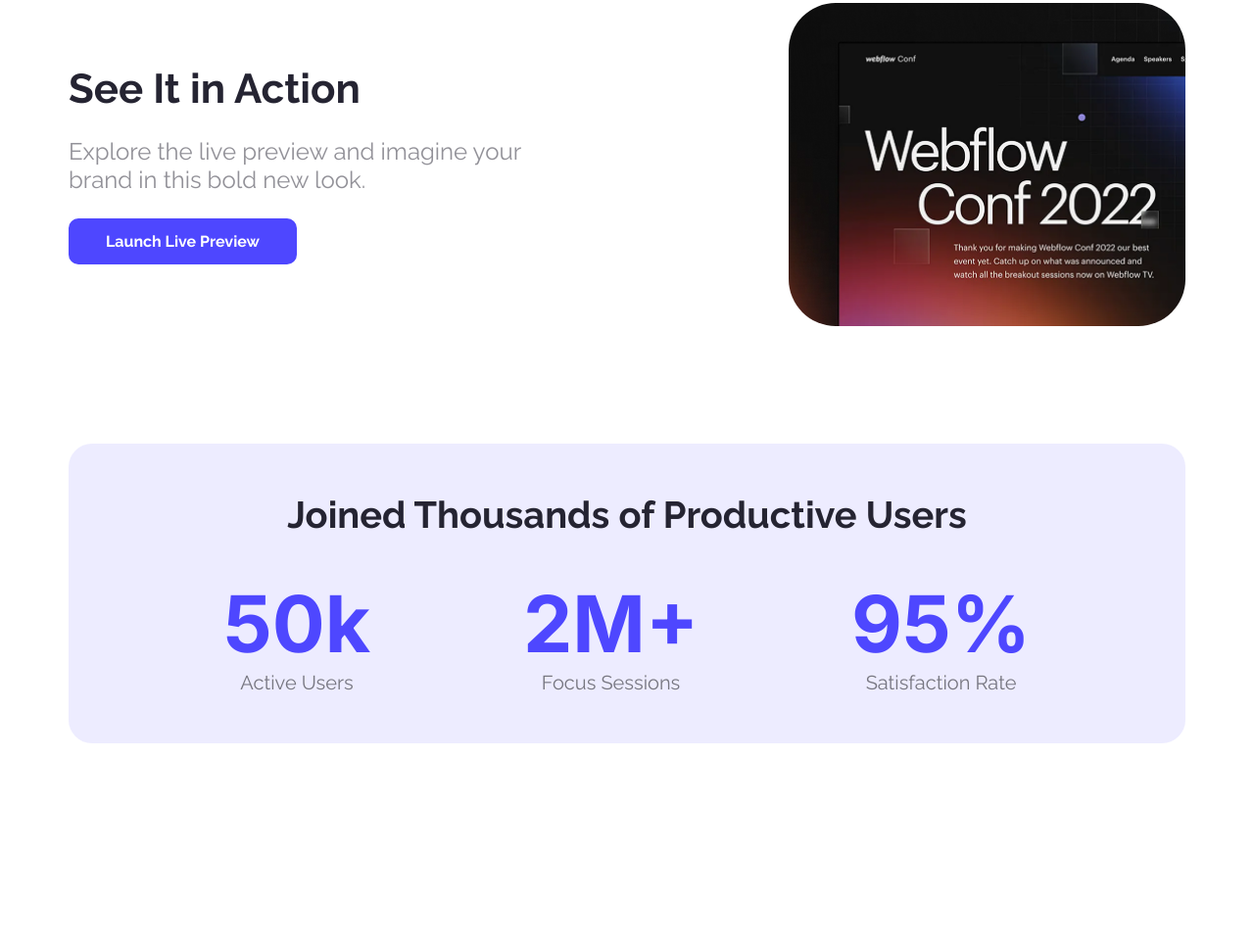
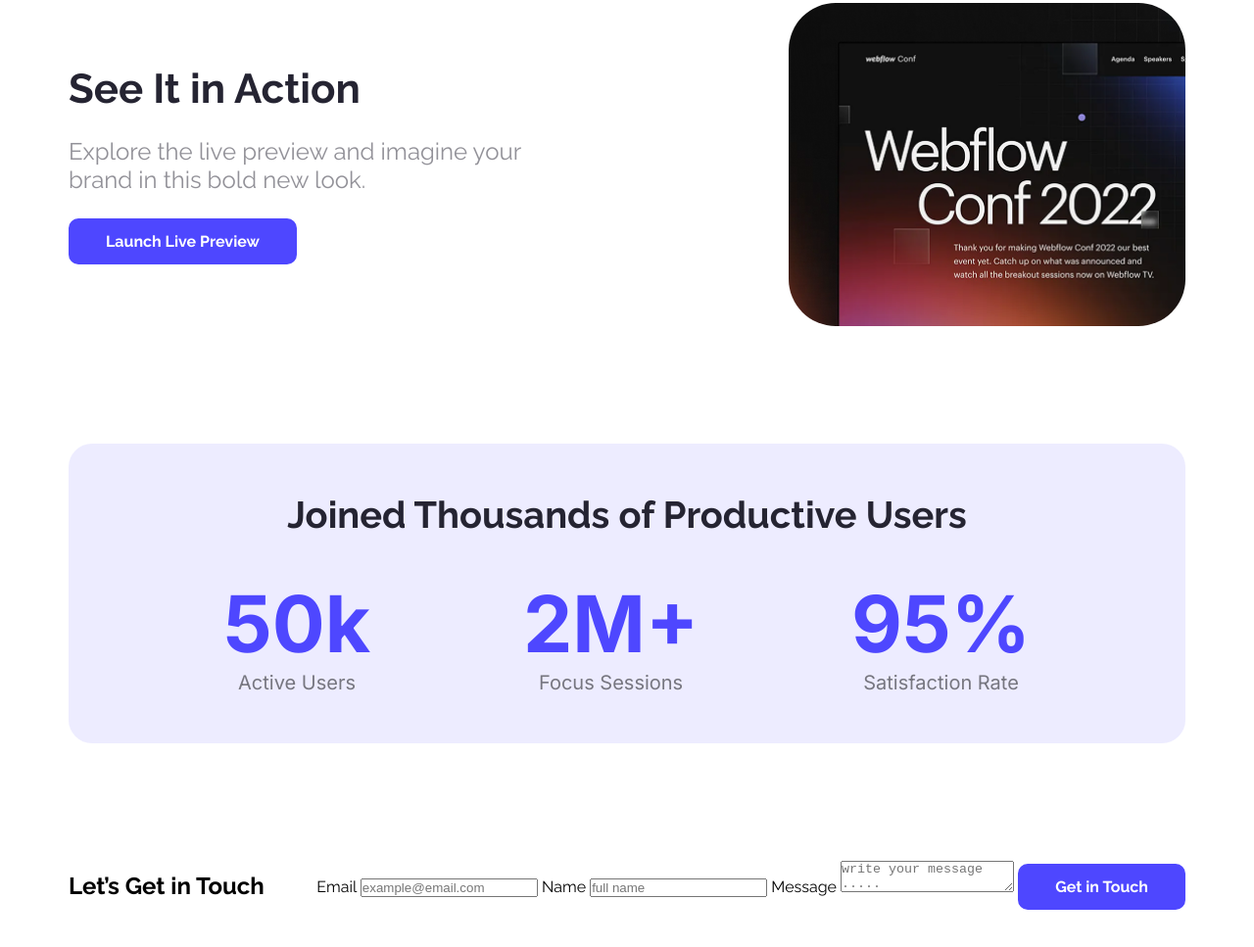
Before and after one commit to Shamim-Islam/B12A01-landing-launchpad, a plain HTML site: page index.html in a window 1280 px wide. Shown: the part 917-1884 px from the top of the page at 98% size. Before the commit the page ends 1796 px from the top, so only its background shows below. Drawn offline with Linux system fonts and the light colour scheme.

Commit message:
updating some styles

```diff
--- a/index.html
+++ b/index.html
@@ -51,6 +51,28 @@
                 </div>
             </div>
         </section>
+
+        <!-- Users feedback section -->
+        <section class="feedback">
+
+        </section>
+
+        <!-- Get In Touch Section -->
+        <section class="contact">
+            <h1 class="contact-title">Let’s Get in Touch</h1>
+            <div class="contact-form">
+                <form action="">
+                    <label for="email">Email</label>
+                    <input type="email" name="email" id="" placeholder="example@email.com">
+                    <label for="name">Name</label>
+                    <input type="text" name="name" id="" placeholder="full name">
+                    <label for="message">Message</label>
+                    <textarea name="message" id="" placeholder="write your message ....."></textarea>
+                    <input class="btn-primary" type="submit" value="Get in Touch">
+                </form>
+            </div>
+        </section>
+
     </main>
 </body>
 </html>
--- a/styles/style.css
+++ b/styles/style.css
@@ -21,6 +21,10 @@
   margin: 0;
   padding: 0;
   box-sizing: border-box;
+}
+
+body {
+  background-color: rgba(255, 255, 255, 0.5);
 }
 
 /* Shared style */
@@ -148,4 +152,15 @@ header {
 .user p {
   font-size: 20px;
   color: rgba(0, 0, 0, 0.5);
+  font-family: "Inter", sans-serif;
 }
+
+/*  Contact section style */
+
+.contact {
+  max-width: 1140px;
+  margin: 100px auto;
+  display: flex;
+  justify-content: space-between;
+  align-items: center;
+}
```
